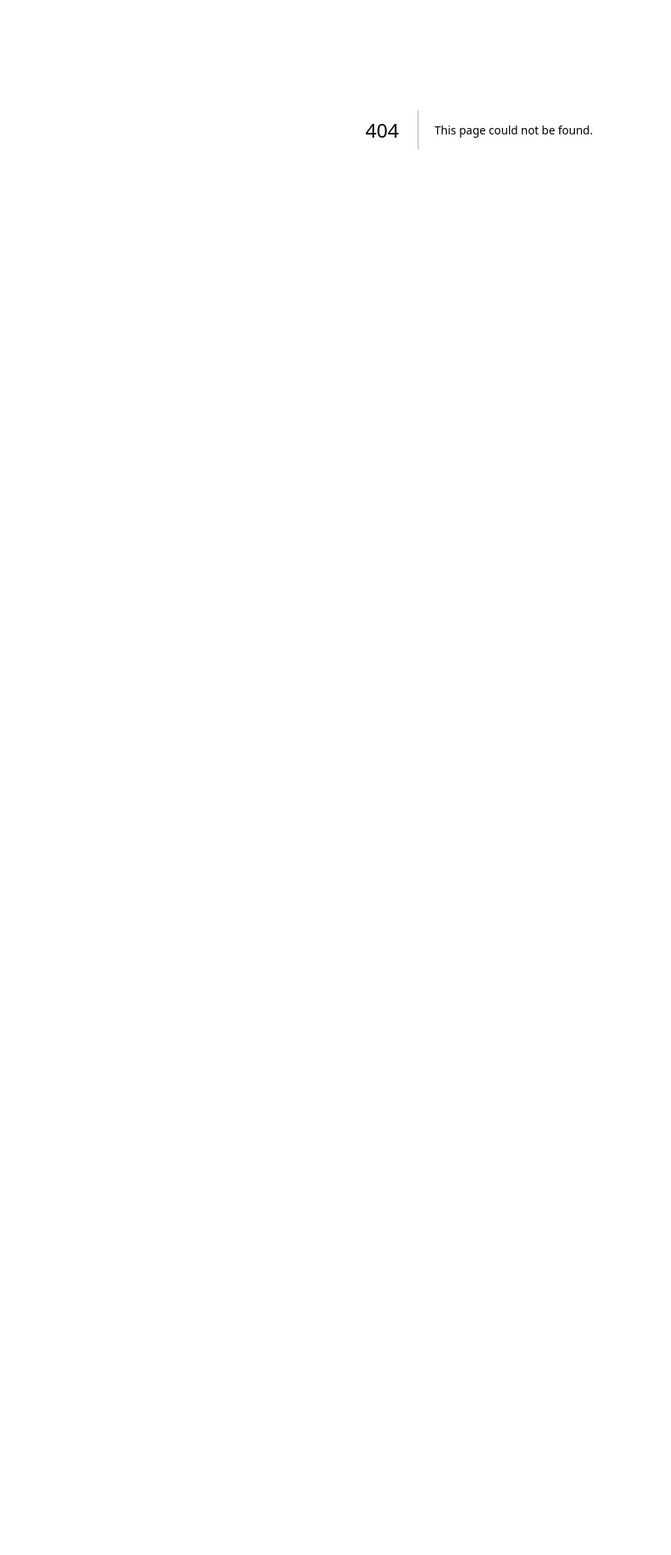
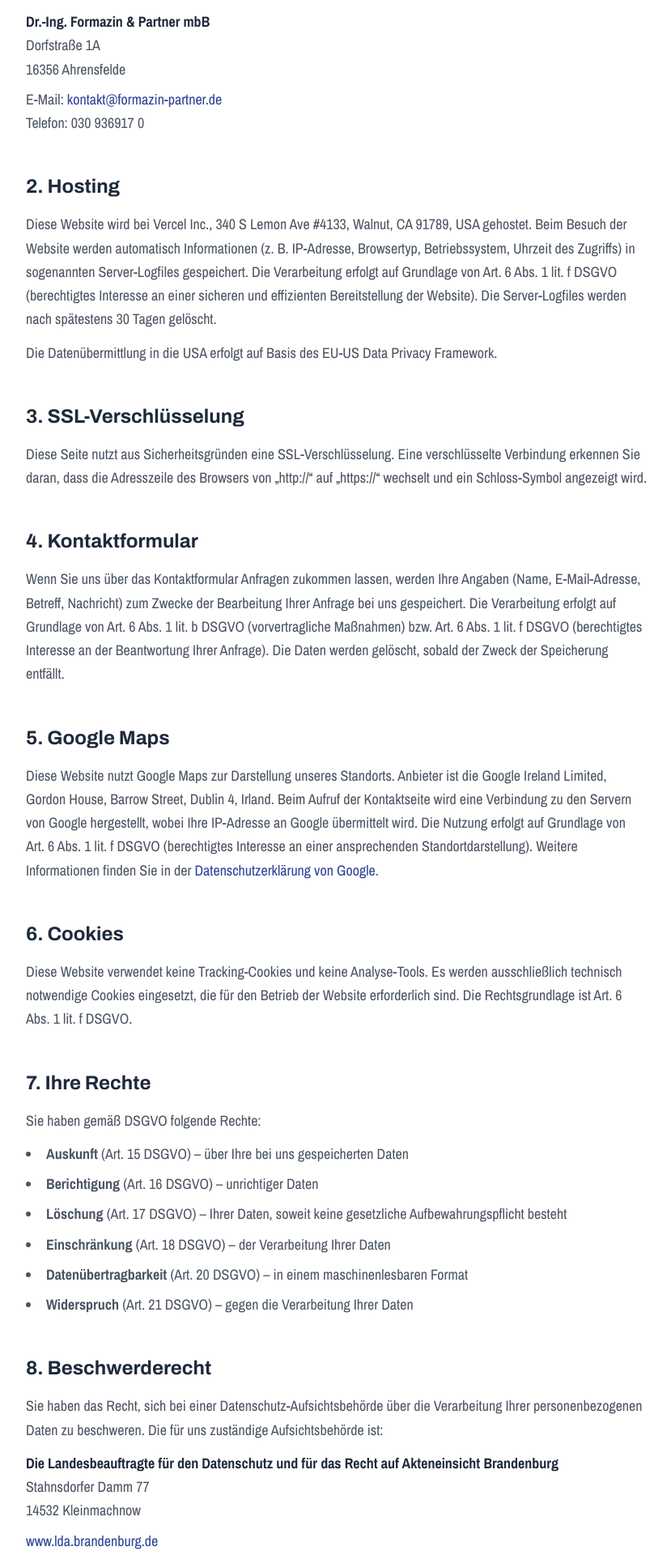
Before and after one commit to deniskaliberda/formazin, a Next.js app: page /datenschutz in a window 1280 px wide. Before the commit this address had no page. Shown: the part 240-2160 px from the top of the page at 81% size, without its empty margins (48-877 px from the left). Before the commit the page ends 800 px from the top, so only its background shows below. Built offline with nearby package versions, Linux system fonts and the light colour scheme.

Commit message:
feat: Datenschutzerklärung Seite erstellen
Standard DSGVO-konform: Verantwortlicher, Hosting (Vercel),
Kontaktformular, Google Maps, Cookies, Betroffenenrechte,
Aufsichtsbehörde Brandenburg.

Co-Authored-By: Claude Opus 4.6 (1M context) <noreply@anthropic.com>

```diff
--- /dev/null
+++ b/src/app/datenschutz/page.tsx
@@ -0,0 +1,218 @@
+import { Navigation } from "@/components/Navigation";
+import { Footer } from "@/components/Footer";
+import type { Metadata } from "next";
+
+export const metadata: Metadata = {
+  title: "Datenschutz | Dr.-Ing. Formazin & Partner mbB",
+  description:
+    "Datenschutzerklärung der Dr.-Ing. Formazin & Partner mbB, Architekten & Beratende Ingenieure aus Ahrensfelde.",
+};
+
+export default function DatenschutzPage() {
+  return (
+    <>
+      <Navigation />
+
+      <main className="bg-white pt-24 pb-16 md:pt-28 md:pb-20 lg:pt-32 lg:pb-24">
+        <div className="mx-auto max-w-screen-2xl px-6 md:px-12 lg:px-16 xl:px-20">
+          <h1 className="font-heading text-2xl font-bold text-[#2d4196] md:text-3xl">
+            Datenschutzerklärung
+          </h1>
+
+          <div className="mt-10 max-w-3xl space-y-12 font-sans text-base leading-relaxed text-[#1e293b]/80 md:text-lg">
+            {/* 1. Verantwortlicher */}
+            <section>
+              <h2 className="font-heading text-xl font-bold text-[#1e293b] md:text-2xl">
+                1. Verantwortlicher
+              </h2>
+              <div className="mt-4">
+                <p className="font-bold text-[#1e293b]">
+                  Dr.-Ing. Formazin & Partner mbB
+                </p>
+                <p>Dorfstraße 1A</p>
+                <p>16356 Ahrensfelde</p>
+                <p className="mt-2">
+                  E-Mail:{" "}
+                  <a
+                    href="mailto:kontakt@formazin-partner.de"
+                    className="text-[#2d4196] transition-colors hover:text-[#243a7a]"
+                  >
+                    kontakt@formazin-partner.de
+                  </a>
+                </p>
+                <p>Telefon: 030 936917 0</p>
+              </div>
+            </section>
+
+            {/* 2. Hosting */}
+            <section>
+              <h2 className="font-heading text-xl font-bold text-[#1e293b] md:text-2xl">
+                2. Hosting
+              </h2>
+              <p className="mt-4">
+                Diese Website wird bei Vercel Inc., 340 S Lemon Ave #4133,
+                Walnut, CA 91789, USA gehostet. Beim Besuch der Website werden
+                automatisch Informationen (z.&nbsp;B. IP-Adresse, Browsertyp,
+                Betriebssystem, Uhrzeit des Zugriffs) in sogenannten
+                Server-Logfiles gespeichert. Die Verarbeitung erfolgt auf
+                Grundlage von Art.&nbsp;6 Abs.&nbsp;1 lit.&nbsp;f DSGVO
+                (berechtigtes Interesse an einer sicheren und effizienten
+                Bereitstellung der Website). Die Server-Logfiles werden nach
+                spätestens 30 Tagen gelöscht.
+              </p>
+              <p className="mt-3">
+                Die Datenübermittlung in die USA erfolgt auf Basis des
+                EU-US Data Privacy Framework.
+              </p>
+            </section>
+
+            {/* 3. SSL-Verschlüsselung */}
+            <section>
+              <h2 className="font-heading text-xl font-bold text-[#1e293b] md:text-2xl">
+                3. SSL-Verschlüsselung
+              </h2>
+              <p className="mt-4">
+                Diese Seite nutzt aus Sicherheitsgründen eine
+                SSL-Verschlüsselung. Eine verschlüsselte Verbindung erkennen
+                Sie daran, dass die Adresszeile des Browsers von
+                &bdquo;http://&ldquo; auf &bdquo;https://&ldquo; wechselt und
+                ein Schloss-Symbol angezeigt wird.
+              </p>
+            </section>
+
+            {/* 4. Kontaktformular */}
+            <section>
+              <h2 className="font-heading text-xl font-bold text-[#1e293b] md:text-2xl">
+                4. Kontaktformular
+              </h2>
+              <p className="mt-4">
+                Wenn Sie uns über das Kontaktformular Anfragen zukommen lassen,
+                werden Ihre Angaben (Name, E-Mail-Adresse, Betreff, Nachricht)
+                zum Zwecke der Bearbeitung Ihrer Anfrage bei uns gespeichert.
+                Die Verarbeitung erfolgt auf Grundlage von Art.&nbsp;6
+                Abs.&nbsp;1 lit.&nbsp;b DSGVO (vorvertragliche Maßnahmen) bzw.
+                Art.&nbsp;6 Abs.&nbsp;1 lit.&nbsp;f DSGVO (berechtigtes
+                Interesse an der Beantwortung Ihrer Anfrage). Die Daten werden
+                gelöscht, sobald der Zweck der Speicherung entfällt.
+              </p>
+            </section>
+
+            {/* 5. Google Maps */}
+            <section>
+              <h2 className="font-heading text-xl font-bold text-[#1e293b] md:text-2xl">
+                5. Google Maps
+              </h2>
+              <p className="mt-4">
+                Diese Website nutzt Google Maps zur Darstellung unseres
+                Standorts. Anbieter ist die Google Ireland Limited, Gordon
+                House, Barrow Street, Dublin 4, Irland. Beim Aufruf der
+                Kontaktseite wird eine Verbindung zu den Servern von Google
+                hergestellt, wobei Ihre IP-Adresse an Google übermittelt wird.
+                Die Nutzung erfolgt auf Grundlage von Art.&nbsp;6 Abs.&nbsp;1
+                lit.&nbsp;f DSGVO (berechtigtes Interesse an einer
+                ansprechenden Standortdarstellung). Weitere Informationen finden
+                Sie in der{" "}
+                <a
+                  href="https://policies.google.com/privacy"
+                  target="_blank"
+                  rel="noopener noreferrer"
+                  className="text-[#2d4196] transition-colors hover:text-[#243a7a]"
+                >
+                  Datenschutzerklärung von Google
+                </a>
+                .
+              </p>
+            </section>
+
+            {/* 6. Cookies */}
+            <section>
+              <h2 className="font-heading text-xl font-bold text-[#1e293b] md:text-2xl">
+                6. Cookies
+              </h2>
+              <p className="mt-4">
+                Diese Website verwendet keine Tracking-Cookies und keine
+                Analyse-Tools. Es werden ausschließlich technisch notwendige
+                Cookies eingesetzt, die für den Betrieb der Website erforderlich
+                sind. Die Rechtsgrundlage ist Art.&nbsp;6 Abs.&nbsp;1
+                lit.&nbsp;f DSGVO.
+              </p>
+            </section>
+
+            {/* 7. Betroffenenrechte */}
+            <section>
+              <h2 className="font-heading text-xl font-bold text-[#1e293b] md:text-2xl">
+                7. Ihre Rechte
+              </h2>
+              <p className="mt-4">
+                Sie haben gemäß DSGVO folgende Rechte:
+              </p>
+              <ul className="mt-3 list-inside list-disc space-y-2">
+                <li>
+                  <strong>Auskunft</strong> (Art.&nbsp;15 DSGVO) – über Ihre bei
+                  uns gespeicherten Daten
+                </li>
+                <li>
+                  <strong>Berichtigung</strong> (Art.&nbsp;16 DSGVO) –
+                  unrichtiger Daten
+                </li>
+                <li>
+                  <strong>Löschung</strong> (Art.&nbsp;17 DSGVO) – Ihrer Daten,
+                  soweit keine gesetzliche Aufbewahrungspflicht besteht
+                </li>
+                <li>
+                  <strong>Einschränkung</strong> (Art.&nbsp;18 DSGVO) – der
+                  Verarbeitung Ihrer Daten
+                </li>
+                <li>
+                  <strong>Datenübertragbarkeit</strong> (Art.&nbsp;20 DSGVO) –
+                  in einem maschinenlesbaren Format
+                </li>
+                <li>
+                  <strong>Widerspruch</strong> (Art.&nbsp;21 DSGVO) – gegen die
+                  Verarbeitung Ihrer Daten
+                </li>
+              </ul>
+            </section>
+
+            {/* 8. Beschwerderecht */}
+            <section>
+              <h2 className="font-heading text-xl font-bold text-[#1e293b] md:text-2xl">
+                8. Beschwerderecht
+              </h2>
+              <p className="mt-4">
+                Sie haben das Recht, sich bei einer Datenschutz-Aufsichtsbehörde
+                über die Verarbeitung Ihrer personenbezogenen Daten zu
+                beschweren. Die für uns zuständige Aufsichtsbehörde ist:
+              </p>
+              <div className="mt-3">
+                <p className="font-bold text-[#1e293b]">
+                  Die Landesbeauftragte für den Datenschutz und für das Recht
+                  auf Akteneinsicht Brandenburg
+                </p>
+                <p>Stahnsdorfer Damm 77</p>
+                <p>14532 Kleinmachnow</p>
+                <p className="mt-2">
+                  <a
+                    href="https://www.lda.brandenburg.de"
+                    target="_blank"
+                    rel="noopener noreferrer"
+                    className="text-[#2d4196] transition-colors hover:text-[#243a7a]"
+                  >
+                    www.lda.brandenburg.de
+                  </a>
+                </p>
+              </div>
+            </section>
+
+            {/* Stand */}
+            <p className="text-sm text-[#1e293b]/50">
+              Stand: März 2026
+            </p>
+          </div>
+        </div>
+      </main>
+
+      <Footer />
+    </>
+  );
+}
```
